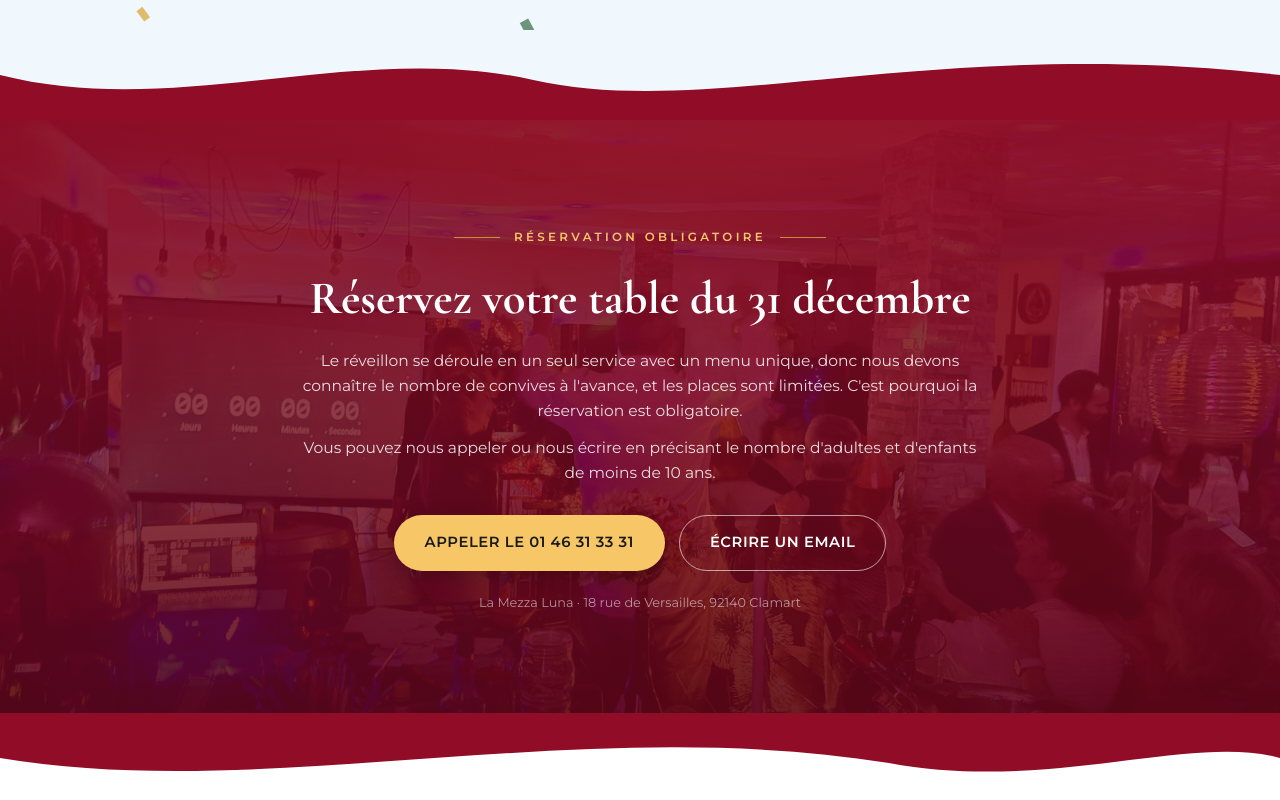
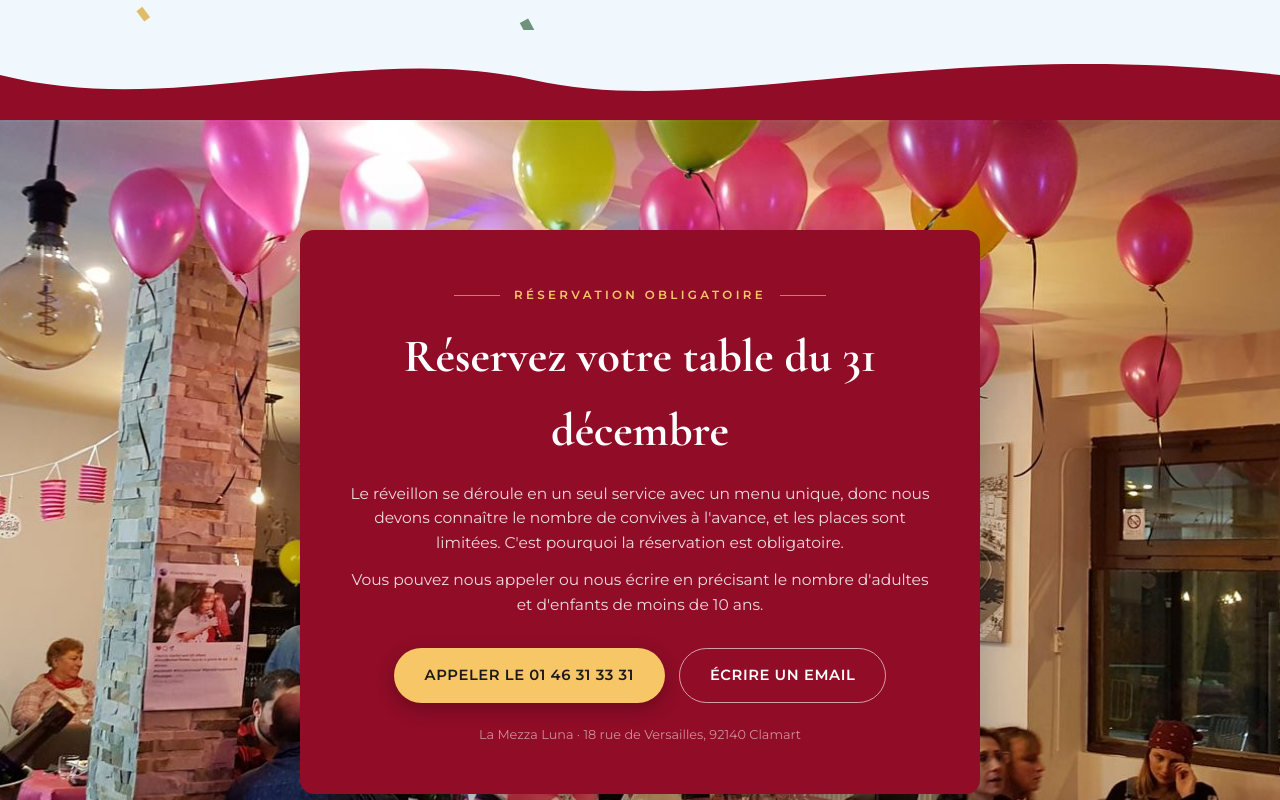
Before and after one commit to sasaubar/mezza-luna-site, a plain HTML site: page reveillon/index.html in a window 1280 px wide. Shown: the part 3740-4540 px from the top of the page. Drawn offline with Linux system fonts and the light colour scheme.

Commit message:
reveillon : photo de fond differente (ambiance ballons), voile rouge retire, texte de reservation dans un encadre
Co-Authored-By: Claude Sonnet 5.5 <noreply@anthropic.com>

```diff
--- a/reveillon/index.html
+++ b/reveillon/index.html
@@ -362,10 +362,9 @@
   .timeline li:first-child{ border-top:none; }
   .timeline .h{ font-family:var(--serif); font-weight:700; font-size:1.35rem; color:var(--rouge-vif); min-width:66px; }
   .timeline .t{ font-size:.97rem; color:var(--charbon-doux); }
-  .resa{ position:relative; background:var(--rouge-profond) url("/assets/img/reveillon-fete.jpg") center/cover no-repeat; color:#fff; padding:clamp(64px,9vw,100px) 0; }
-  .resa::before{ content:""; position:absolute; inset:0; background:linear-gradient(to bottom, rgba(144,12,39,.93) 0%, rgba(120,10,32,.80) 50%, rgba(90,6,24,.90) 100%); }
+  .resa{ position:relative; background:var(--rouge-profond) url("/assets/img/soiree-ambiance.jpg") center/cover no-repeat; color:#fff; padding:clamp(64px,9vw,110px) 0; }
   .resa .wrap{ position:relative; z-index:1; }
-  .resa-inner{ max-width:680px; margin:0 auto; text-align:center; }
+  .resa-inner{ max-width:680px; margin:0 auto; text-align:center; background:var(--rouge-profond); border-radius:var(--radius); padding:clamp(28px,5vw,48px) clamp(20px,4vw,44px); box-shadow:0 20px 60px rgba(0,0,0,.35); }
   .resa .eyebrow{ color:var(--or); }
   .resa h2{ font-family:var(--serif); font-weight:700; font-size:clamp(2rem,4.4vw,2.9rem); margin:14px 0 14px; color:#fff; }
   .resa p{ font-size:.97rem; color:rgba(255,255,255,.85); margin-bottom:12px; }
```
Also changed, not shown: assets/img/reveillon-fete.jpg (deleted).
